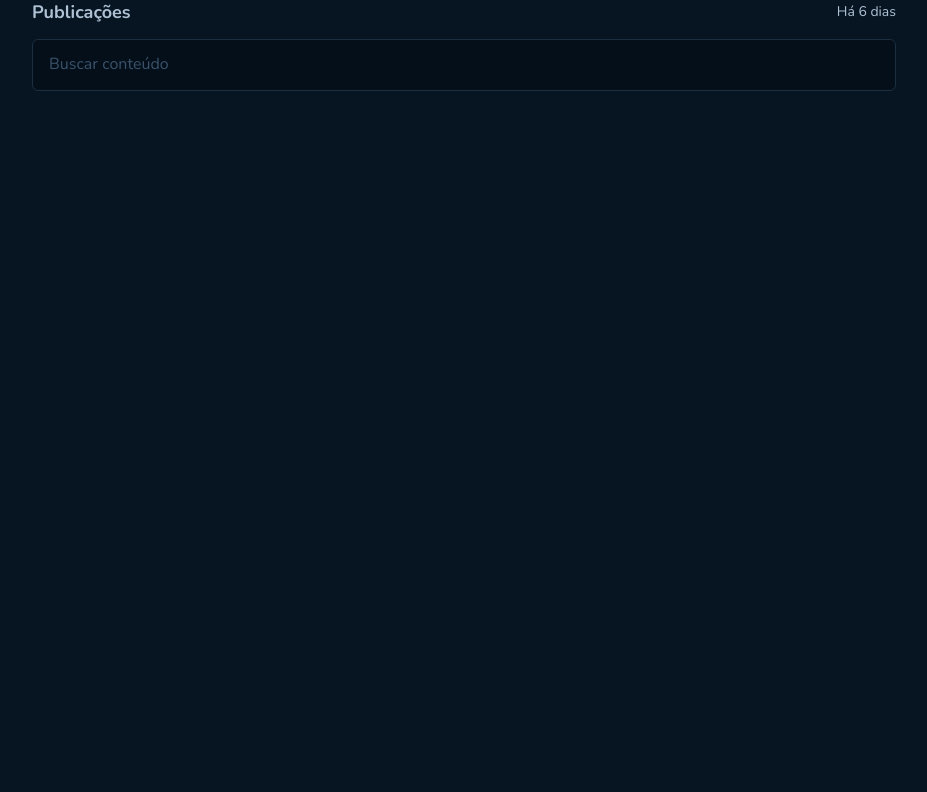
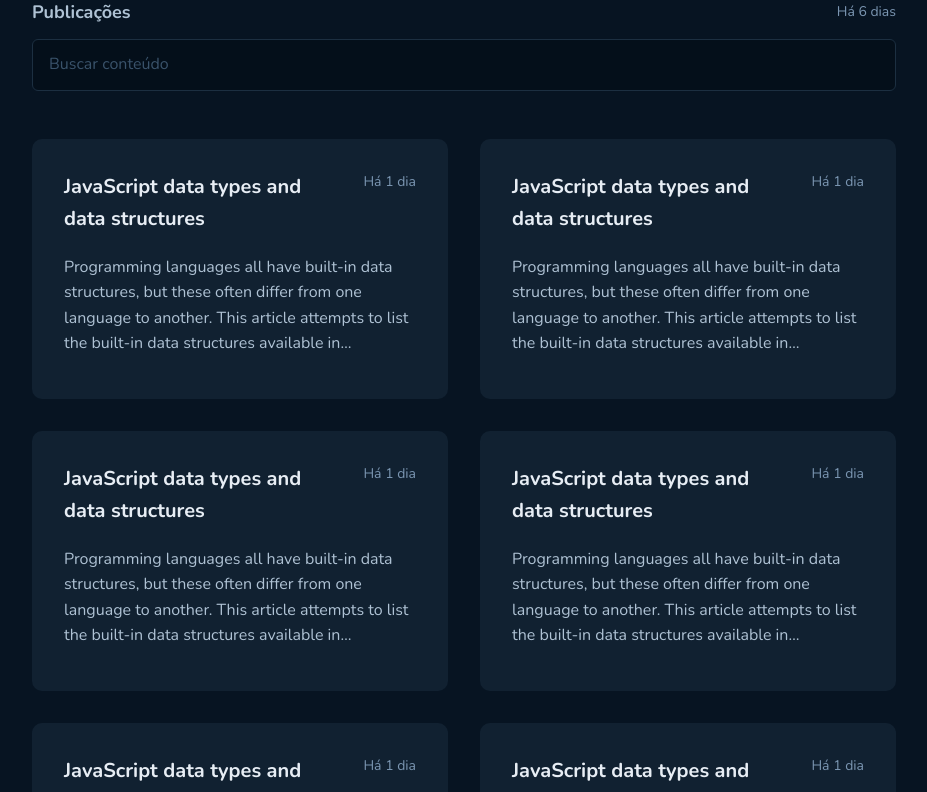
Before and after one commit to guilhermezaparoli/Github-blog, a React (Vite) app: page / in a window 1280 px wide. Shown: the part 540-1332 px from the top of the page, without its empty margins (176-1103 px from the left). Before the commit the page ends 800 px from the top, so only its background shows below. Built offline with nearby package versions, Linux system fonts and the light colour scheme.

Commit message:
Finishing the home page and starting the postPage

```diff
--- /dev/null
+++ b/src/components/PostCard/index.tsx
@@ -0,0 +1,24 @@
+import * as S from './styles';
+
+
+interface PostCardProps {
+    title: string;
+    timePosted: string;
+    description: string;
+}
+
+export function PostCard({title, timePosted,  description}: PostCardProps) {
+  return (
+    <S.Card>
+      <S.HeaderCard>
+        <S.Title>{title}</S.Title>
+        <S.TextHowLongTimePublication>{timePosted}</S.TextHowLongTimePublication>
+      </S.HeaderCard>
+
+      <S.TextDescriptionCard>
+       {description}
+      </S.TextDescriptionCard>
+
+    </S.Card>
+  );
+}
--- /dev/null
+++ b/src/components/PostCard/styles.ts
@@ -0,0 +1,41 @@
+import styled from 'styled-components';
+
+export const Card = styled.div`
+  padding: 32px;
+  width: 416px;
+  height: 260px;
+
+  background-color: ${({theme}) => theme['base-post']};
+  border-radius: 10px;
+`;
+export const HeaderCard = styled.div`
+  display: flex;
+  align-items: flex-start;
+  justify-content: space-between;
+  gap: 16px;
+  margin-bottom: 20px;
+`;
+
+export const TextHowLongTimePublication = styled.p`
+  font-size: 0.875rem;
+  color: ${({ theme }) => theme['base-span']};
+  white-space: nowrap;
+`;
+
+export const Title = styled.h1`
+  font-size: 20px;
+  color: ${({ theme }) => theme['base-title']};
+`;
+
+
+export const TextDescriptionCard = styled.p`
+  color: ${({ theme }) => theme['base-text']};
+
+  display: -webkit-box;
+-webkit-line-clamp: 4;
+-webkit-box-orient: vertical;
+overflow: hidden;
+text-overflow: ellipsis;
+  /* white-space: nowrap; */
+
+`;
--- a/src/pages/home/index.tsx
+++ b/src/pages/home/index.tsx
@@ -4,6 +4,7 @@ import githubIcon from '../../assets/images/type-github-brands.svg';
 import buildingIcon from '../../assets/images/type-building-solid.svg';
 import usersIcon from '../../assets/images/type-user-group-solid.svg';
 import arowUpIcon from '../../assets/images/type-arrow-up-right-from-square-solid.svg';
+import { PostCard } from '../../components/PostCard';
 export function Home() {
   return (
     <S.Global>
@@ -45,6 +46,64 @@ export function Home() {
           <S.TextHowLongTimePublication>Há 6 dias</S.TextHowLongTimePublication>
         </S.WrapperText>
         <S.SearchInput type='text' placeholder='Buscar conteúdo'/>
+
+
+        <S.WrapperPosts>
+          <PostCard title='JavaScript data types and data structures' timePosted='Há 1 dia' description='Programming languages all have built-in data structures, but these often
+        differ from one language to another. This article attempts to list the
+        built-in data structures available in JavaScript and what properties
+        they have. These can be used to build other data structures. Wherever
+        possible, comparisons with other languages are drawn. Dynamic typing
+        JavaScript is a loosely typed and dynamic language. Variables in
+        JavaScript are not directly associated with any particular value type,
+        and any variable can be assigned (and re-assigned) values of all types:
+        let foo = 42; // foo is now a number foo'/>
+          <PostCard title='JavaScript data types and data structures' timePosted='Há 1 dia' description='Programming languages all have built-in data structures, but these often
+        differ from one language to another. This article attempts to list the
+        built-in data structures available in JavaScript and what properties
+        they have. These can be used to build other data structures. Wherever
+        possible, comparisons with other languages are drawn. Dynamic typing
+        JavaScript is a loosely typed and dynamic language. Variables in
+        JavaScript are not directly associated with any particular value type,
+        and any variable can be assigned (and re-assigned) values of all types:
+        let foo = 42; // foo is now a number foo'/>
+          <PostCard title='JavaScript data types and data structures' timePosted='Há 1 dia' description='Programming languages all have built-in data structures, but these often
+        differ from one language to another. This article attempts to list the
+        built-in data structures available in JavaScript and what properties
+        they have. These can be used to build other data structures. Wherever
+        possible, comparisons with other languages are drawn. Dynamic typing
+        JavaScript is a loosely typed and dynamic language. Variables in
+        JavaScript are not directly associated with any particular value type,
+        and any variable can be assigned (and re-assigned) values of all types:
+        let foo = 42; // foo is now a number foo'/>
+          <PostCard title='JavaScript data types and data structures' timePosted='Há 1 dia' description='Programming languages all have built-in data structures, but these often
+        differ from one language to another. This article attempts to list the
+        built-in data structures available in JavaScript and what properties
+        they have. These can be used to build other data structures. Wherever
+        possible, comparisons with other languages are drawn. Dynamic typing
+        JavaScript is a loosely typed and dynamic language. Variables in
+        JavaScript are not directly associated with any particular value type,
+        and any variable can be assigned (and re-assigned) values of all types:
+        let foo = 42; // foo is now a number foo'/>
+          <PostCard title='JavaScript data types and data structures' timePosted='Há 1 dia' description='Programming languages all have built-in data structures, but these often
+        differ from one language to another. This article attempts to list the
+        built-in data structures available in JavaScript and what properties
+        they have. These can be used to build other data structures. Wherever
+        possible, comparisons with other languages are drawn. Dynamic typing
+        JavaScript is a loosely typed and dynamic language. Variables in
+        JavaScript are not directly associated with any particular value type,
+        and any variable can be assigned (and re-assigned) values of all types:
+        let foo = 42; // foo is now a number foo'/>
+          <PostCard title='JavaScript data types and data structures' timePosted='Há 1 dia' description='Programming languages all have built-in data structures, but these often
+        differ from one language to another. This article attempts to list the
+        built-in data structures available in JavaScript and what properties
+        they have. These can be used to build other data structures. Wherever
+        possible, comparisons with other languages are drawn. Dynamic typing
+        JavaScript is a loosely typed and dynamic language. Variables in
+        JavaScript are not directly associated with any particular value type,
+        and any variable can be assigned (and re-assigned) values of all types:
+        let foo = 42; // foo is now a number foo'/>
+        </S.WrapperPosts>
       </S.Content>
     </S.Global>
   );
--- a/src/pages/home/styles.ts
+++ b/src/pages/home/styles.ts
@@ -4,6 +4,7 @@ export const Global = styled.body`
   display: flex;
   align-items: center;
   justify-content: center;
+  padding-bottom: 200px;
 `;
 
 export const Content = styled.div`
@@ -62,6 +63,8 @@ export const IconRedirect = styled.img`
 export const TextProfile = styled.p`
   font-weight: 400;
   line-height: 25px;
+  color: ${({theme}) => theme["base-span"]};
+
 `;
 
 export const WrapperAdditionalInfos = styled.div`
@@ -97,6 +100,7 @@ export const TextPublication = styled.h1`
 
 export const TextHowLongTimePublication = styled.p`
   font-size: 0.875rem;
+  color: ${({theme}) => theme['base-span']};
 `;
 
 export const SearchInput = styled.input`
@@ -121,3 +125,12 @@ export const SearchInput = styled.input`
     border: 1px solid ${({ theme }) => theme.blue};
   }
 `;
+
+
+export const WrapperPosts = styled.div`
+display: grid;
+grid-template-columns: repeat(auto-fit, minmax(416px, 1fr));
+gap: 32px;
+flex-wrap: wrap;
+margin-top: 48px;
+`
--- /dev/null
+++ b/src/pages/postPage/index.tsx
@@ -0,0 +1,49 @@
+import * as S from './styles';
+import arrowUpIcon from '../../assets/images/type-arrow-up-right-from-square-solid.svg';
+import arrowLeftIcon from '../../assets/images/type-chevron-left-solid.svg';
+import gitHubIcon from '../../assets/images/type-github-brands.svg';
+import calendarIcon from '../../assets/images/type-calendar-day-solid.svg';
+import commentIcon from '../../assets/images/type-comment-solid.svg';
+
+export function PostPage() {
+  return (
+    <S.Global>
+      <S.Content>
+        <S.ProfileCard>
+          <S.HeaderCard>
+            <S.WrapperTextIcon href='/'>
+              <S.SmallIcon src={arrowLeftIcon} />
+              <S.TextLink>VOLTAR</S.TextLink>
+            </S.WrapperTextIcon>
+            <S.WrapperTextIcon>
+              <S.TextLink>VER NO GITHUB</S.TextLink>
+              <S.SmallIcon src={arrowUpIcon} />
+            </S.WrapperTextIcon>
+          </S.HeaderCard>
+          <S.TitlePost>JavaScript data types and data structures</S.TitlePost>
+        <S.WrapperAdditionalInfos>
+            <S.IconTextContainer>
+                <S.BigIcon src={gitHubIcon} />
+                <S.TextInfoIcons>
+                    guilhermezapas
+                </S.TextInfoIcons>
+            </S.IconTextContainer>
+            <S.IconTextContainer>
+                <S.BigIcon src={calendarIcon} />
+                <S.TextInfoIcons>
+                    Há 1 dia
+                </S.TextInfoIcons>
+            </S.IconTextContainer>
+            <S.IconTextContainer>
+                <S.BigIcon src={commentIcon} />
+                <S.TextInfoIcons>
+                    5 comentários
+                </S.TextInfoIcons>
+            </S.IconTextContainer>
+        </S.WrapperAdditionalInfos>
+        </S.ProfileCard>
+
+      </S.Content>
+    </S.Global>
+  );
+}
--- /dev/null
+++ b/src/pages/postPage/styles.ts
@@ -0,0 +1,77 @@
+import styled from "styled-components";
+
+export const Global = styled.body`
+  display: flex;
+  align-items: center;
+  justify-content: center;
+  padding-bottom: 200px;
+`;
+
+export const Content = styled.div`
+  display: flex;
+  flex-direction: column;
+`;
+
+export const ProfileCard = styled.div`
+  width: 54rem;
+  padding: 2rem;
+  background-color: ${({ theme }) => theme['base-profile']};
+  border-radius: 10px;
+  box-shadow: 0px 2px 28px 0px #00000033;
+  display: flex;
+  flex-direction: column;
+`;
+export const HeaderCard = styled.div`
+  display: flex;
+  justify-content: space-between;
+  align-items: center;
+  margin-bottom: 20px;
+`;
+
+export const TitlePost = styled.h1`
+  margin-bottom: 8px;
+`;
+
+export const WrapperTextIcon = styled.a`
+  display: flex;
+  align-items: center;
+  gap: 8px;
+  border-bottom: 1px solid transparent;
+  cursor: pointer;
+  transition: border 0.3s;
+  &:hover {
+    border-bottom: 1px solid ${({theme}) => theme.blue};
+  }
+`;
+
+export const TextLink = styled.p`
+  font-size: 0.75rem;
+  font-weight: 700;
+  color: ${({ theme }) => theme.blue};
+`;
+export const SmallIcon = styled.img`
+  width: 12px;
+  height: 12px;
+`;
+
+export const WrapperAdditionalInfos = styled.div`
+  display: flex;
+  align-items: center;
+  gap: 24px;
+`;
+
+export const IconTextContainer = styled.div`
+  display: flex;
+  gap: 4px;
+  align-items: center;
+`;
+
+export const BigIcon = styled.img`
+  width: 18px;
+  height: 18px;
+`;
+export const TextInfoIcons = styled.p`
+  font-weight: 400;
+  line-height: 25px;
+  color: ${({theme}) => theme["base-span"]};
+`;
--- a/src/routes/routes.tsx
+++ b/src/routes/routes.tsx
@@ -2,6 +2,7 @@ import { createBrowserRouter } from 'react-router-dom';
 import { Home } from '../pages/home';
 import { Header } from '../components/Header';
 import { ErrorPage } from '../pages/error-page';
+import { PostPage } from '../pages/postPage';
 
 export const router = createBrowserRouter([
   {
@@ -14,6 +15,7 @@ export const router = createBrowserRouter([
       },
       {
         path: '/posts/:postId',
+        element: <PostPage/>
       },
     ],
   },
```
Also changed, not shown: src/assets/images/type-chevron-left-solid.svg.
